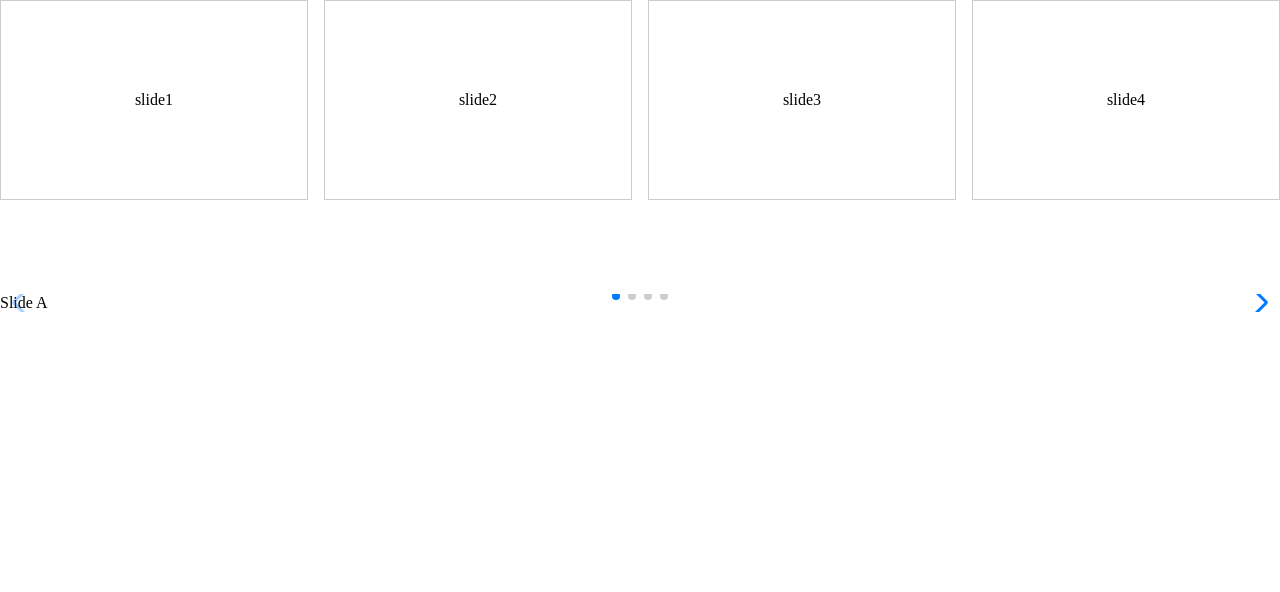
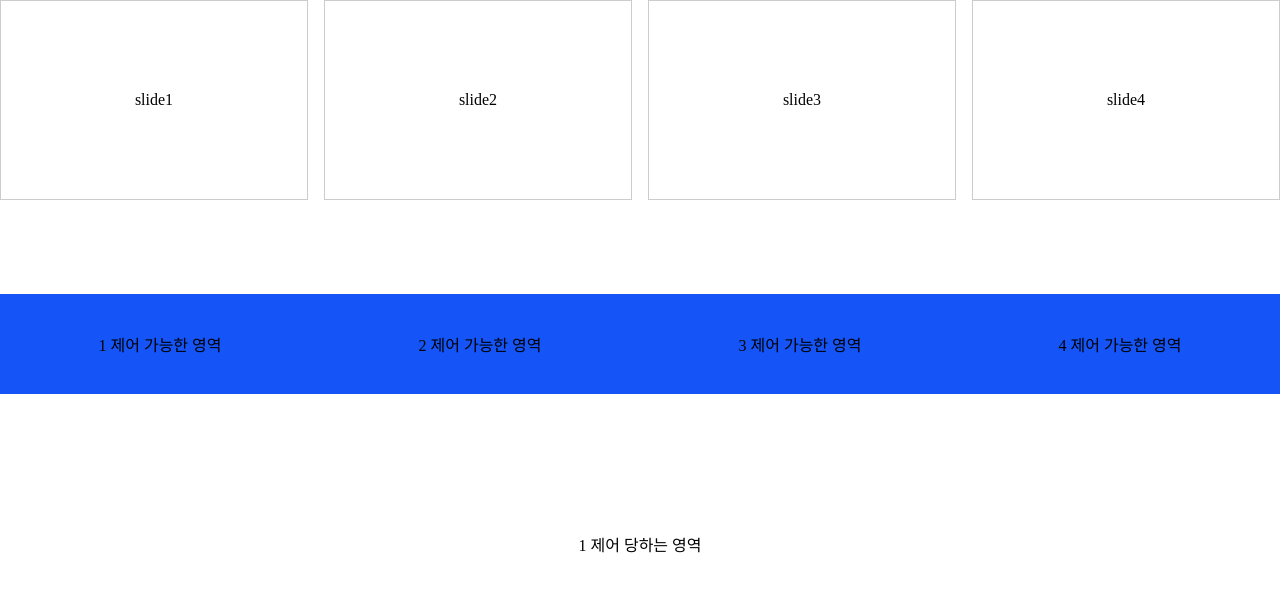
Before and after one commit to ssolin89/type-app, a React (Create React App) app: page / in a window 1280 px wide. Shown: the top 592 px of the page. Built offline with nearby package versions, Linux system fonts and the light colour scheme.

Commit message:
테스트 마크업 추가 변경중

```diff
--- a/src/App.scss
+++ b/src/App.scss
@@ -6,21 +6,3 @@
   flex-direction: column;
   row-gap: 9.4rem;
 }
-
-.normalSwiper {
-  width: 100%;
-
-  .swiper-slide {
-    height: 20rem;
-
-    .itemInner {
-      height: 20rem;
-      @include flex(flex, center, center);
-      border: 1px solid #ccc;
-    }
-  }
-}
-
-.fadeSwiper {
-  width: 100%;
-}
--- a/src/App.tsx
+++ b/src/App.tsx
@@ -1,13 +1,7 @@
 import React from 'react';
-import {Swiper, SwiperSlide} from 'swiper/react';
-import {Swiper as SwiperType} from 'swiper/types'; // Swiper 타입 임포트
-import {EffectFade, Navigation, Pagination} from 'swiper/modules';
+import SwiperComponentNomal from "./slider/SwiperComponentNormal";
+import SwiperComponentDual from "./slider/SwiperComponentDual";
 
-
-import 'swiper/scss';
-import 'swiper/scss/navigation';
-import 'swiper/scss/pagination';
-import 'swiper/scss/autoplay';
 
 import './App.scss';
 
@@ -15,55 +9,14 @@ import './App.scss';
 
 
 function App () {
+
   return (
     <div className="mainWrap">
       {/* 첫 번째 Swiper */}
-      <Swiper
-        className="normalSwiper"
-        spaceBetween={16}
-        slidesPerView={4}
-        onSlideChange={() => console.log('slide change')}
-        onSwiper={(swiper: SwiperType) => console.log(swiper)}
-      >
-        <SwiperSlide>
-          <div className="itemInner">slide1</div>
-        </SwiperSlide>
-        <SwiperSlide>
-          <div className="itemInner">slide2</div>
-        </SwiperSlide>
-        <SwiperSlide>
-          <div className="itemInner">slide3</div>
-        </SwiperSlide>
-        <SwiperSlide>
-          <div className="itemInner">slide4</div>
-        </SwiperSlide>
-        <SwiperSlide>
-          <div className="itemInner">slide5</div>
-        </SwiperSlide>
-        <SwiperSlide>
-          <div className="itemInner">slide5</div>
-        </SwiperSlide>
-      </Swiper>
+      <SwiperComponentNomal/>
 
       {/* 두 번째 Swiper */}
-      <Swiper
-        className="fadeSwiper"
-        effect={'fade'}
-        navigation={true}
-        pagination={{
-          clickable: true,
-        }}
-        modules={[ EffectFade, Navigation, Pagination ]}
-        spaceBetween={30}
-        slidesPerView={2}
-        onSlideChange={() => console.log('slide change')}
-        onSwiper={(swiper: SwiperType) => console.log(swiper)}
-      >
-        <SwiperSlide>Slide A</SwiperSlide>
-        <SwiperSlide>Slide B</SwiperSlide>
-        <SwiperSlide>Slide C</SwiperSlide>
-        <SwiperSlide>Slide D</SwiperSlide>
-      </Swiper>
+      <SwiperComponentDual/>
     </div>
   );
 }
--- /dev/null
+++ b/src/slider/SwiperComponent.scss
@@ -0,0 +1,52 @@
+@import "src/styles/variables";
+@import "src/styles/mixins";
+
+.normalSwiper {
+  width: 100%;
+
+  .swiper-slide {
+    height: 20rem;
+
+    .itemInner {
+      width: 100%;
+      height: 20rem;
+      @include flex(flex, center, center);
+      border: 1px solid #ccc;
+    }
+  }
+}
+
+.sec_profile {
+  height: 100px;
+  width: 100%;
+
+  .swiper-slide {
+    background-color: #1554F6;
+  }
+}
+
+.sec_content {
+  height: 300px;
+  width: 100%;
+
+  .swiper-slide {
+    background-color: #fff;
+    opacity: 0;
+    transition: opacity 0.1s;
+    color: #000;
+
+    &.swiper-slide-active {
+      opacity: 1 !important;
+    }
+  }
+}
+
+.swiper {
+  height: 100%;
+}
+
+.swiper-slide {
+  display: flex;
+  align-items: center;
+  justify-content: center;
+}
--- /dev/null
+++ b/src/slider/SwiperComponentDual.tsx
@@ -0,0 +1,75 @@
+import React, {useRef, useEffect} from 'react';
+import Swiper, {Swiper as SwiperInstance} from 'swiper';
+import 'swiper/scss';
+import 'swiper/scss/effect-fade';
+import 'swiper/scss/navigation';
+
+import './SwiperComponent.scss'
+
+
+
+
+const SwiperComponent: React.FC = () => {
+  const swiperProfRef = useRef<SwiperInstance | null>(null);
+  const swiperContentRef = useRef<SwiperInstance | null>(null);
+
+  useEffect(() => {
+    swiperProfRef.current = new Swiper('.swiperProf', {
+      loop: false,
+      slidesPerView: 4,
+    });
+
+    swiperContentRef.current = new Swiper('.swiperContent', {
+      effect: 'fade',
+      fadeEffect: {
+        crossFade: true,
+      },
+      touchRatio: 0,
+      loop: false,
+    });
+
+    if (swiperProfRef.current && swiperContentRef.current) {
+      swiperProfRef.current.on('slideChange', () => {
+        const idx = swiperProfRef.current!.realIndex;
+        swiperContentRef.current!.slideToLoop(idx);
+      });
+    }
+
+    // Cleanup function to destroy Swiper instances when the component is unmounted
+    return () => {
+      if (swiperProfRef.current) swiperProfRef.current.destroy();
+      if (swiperContentRef.current) swiperContentRef.current.destroy();
+    };
+  }, []);
+
+  return (
+    <div>
+      {/* 슬라이드 제어 가능한 정보 영역 */}
+      <section className="sec_profile">
+        <div className="swiper swiperProf">
+          <div className="swiper-wrapper">
+            <div className="swiper-slide">1 제어 가능한 영역</div>
+            <div className="swiper-slide">2 제어 가능한 영역</div>
+            <div className="swiper-slide">3 제어 가능한 영역</div>
+            <div className="swiper-slide">4 제어 가능한 영역</div>
+            <div className="swiper-slide">5 제어 가능한 영역</div>
+            <div className="swiper-slide">6 제어 가능한 영역</div>
+            <div className="swiper-slide">7 제어 가능한 영역</div>
+          </div>
+        </div>
+      </section>
+      {/* 슬라이드 제어 당하는 컨텐츠 영역 */}
+      <section className="sec_content">
+        <div className="swiper swiperContent">
+          <div className="swiper-wrapper">
+            <div className="swiper-slide">1 제어 당하는 영역</div>
+            <div className="swiper-slide">2 제어 당하는 영역</div>
+            <div className="swiper-slide">3 제어 당하는 영역</div>
+          </div>
+        </div>
+      </section>
+    </div>
+  );
+};
+
+export default SwiperComponent;
--- /dev/null
+++ b/src/slider/SwiperComponentNormal.tsx
@@ -0,0 +1,51 @@
+import React from 'react';
+import {Swiper, SwiperSlide} from 'swiper/react';
+import {Swiper as SwiperType} from 'swiper/types';
+
+import 'swiper/scss';
+import 'swiper/scss/navigation';
+import 'swiper/scss/pagination';
+import 'swiper/scss/autoplay';
+import 'swiper/scss/effect-fade';
+
+import './SwiperComponent.scss'
+
+
+
+
+const SwiperComponentNomal: React.FC = () => {
+  return (
+    <>
+
+      <Swiper
+        className="normalSwiper"
+        spaceBetween={16}
+        slidesPerView={4}
+        onSlideChange={() => console.log('slide change')}
+        onSwiper={(swiper: SwiperType) => console.log(swiper)}
+      >
+        <SwiperSlide>
+          <div className="itemInner">slide1</div>
+        </SwiperSlide>
+        <SwiperSlide>
+          <div className="itemInner">slide2</div>
+        </SwiperSlide>
+        <SwiperSlide>
+          <div className="itemInner">slide3</div>
+        </SwiperSlide>
+        <SwiperSlide>
+          <div className="itemInner">slide4</div>
+        </SwiperSlide>
+        <SwiperSlide>
+          <div className="itemInner">slide5</div>
+        </SwiperSlide>
+        <SwiperSlide>
+          <div className="itemInner">slide5</div>
+        </SwiperSlide>
+      </Swiper>
+
+    </>
+  );
+};
+
+export default SwiperComponentNomal;
```
